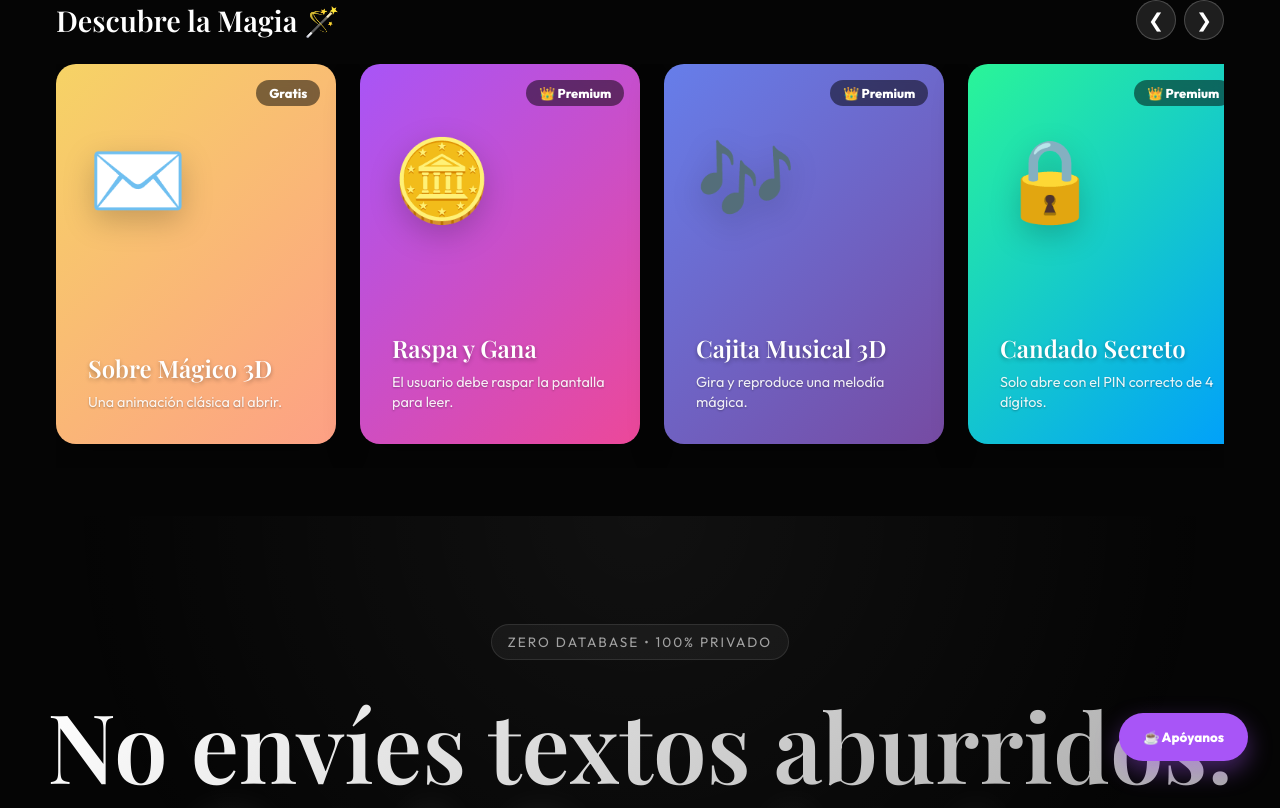
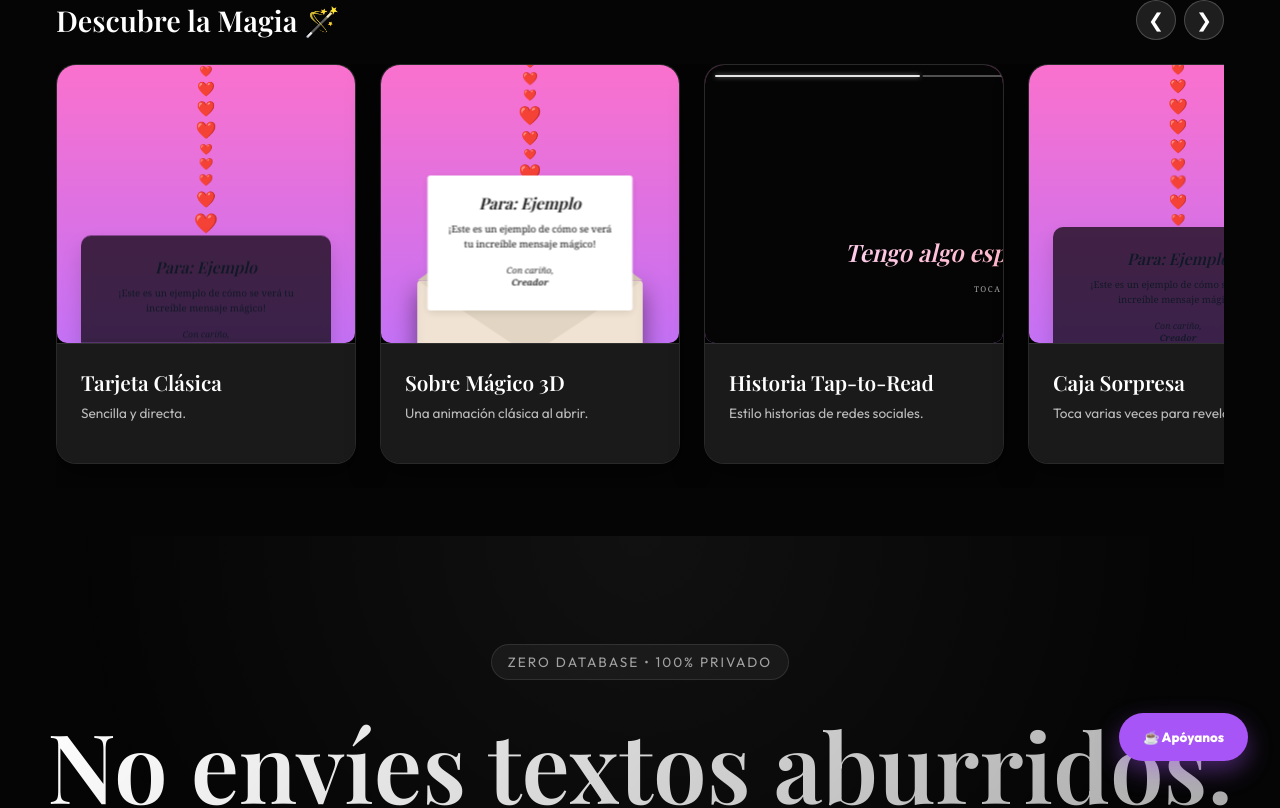
Before and after one commit to TheEdsan/pixelhugs, a React (Vite) app: page / in a window 1280 px wide. Shown: the top 808 px of the page. Built offline with nearby package versions, Linux system fonts and the light colour scheme; a web font is replaced by a local one.

Commit message:
Feature: replace static carousel icons with live miniature Viewer previews

```diff
--- a/src/components/HeroCarousel.jsx
+++ b/src/components/HeroCarousel.jsx
@@ -1,56 +1,36 @@
 import React, { useRef } from 'react';
+import Viewer from './Viewer';
 
 export default function HeroCarousel() {
   const scrollRef = useRef(null);
 
   const scroll = (direction) => {
     if (scrollRef.current) {
-      const scrollAmount = direction === 'left' ? -300 : 300;
+      const scrollAmount = direction === 'left' ? -350 : 350;
       scrollRef.current.scrollBy({ left: scrollAmount, behavior: 'smooth' });
     }
   };
 
   const showcaseItems = [
-    {
-      id: 'envelope_3d',
-      title: 'Sobre Mágico 3D',
-      desc: 'Una animación clásica al abrir.',
-      badge: 'Gratis',
-      icon: '✉️',
-      color: 'linear-gradient(135deg, #f6d365 0%, #fda085 100%)'
-    },
-    {
-      id: 'scratch_card',
-      title: 'Raspa y Gana',
-      desc: 'El usuario debe raspar la pantalla para leer.',
-      badge: '👑 Premium',
-      icon: '🪙',
-      color: 'linear-gradient(135deg, #a855f7 0%, #ec4899 100%)'
-    },
-    {
-      id: 'music_box',
-      title: 'Cajita Musical 3D',
-      desc: 'Gira y reproduce una melodía mágica.',
-      badge: '👑 Premium',
-      icon: '🎶',
-      color: 'linear-gradient(135deg, #667eea 0%, #764ba2 100%)'
-    },
-    {
-      id: 'pin_lock',
-      title: 'Candado Secreto',
-      desc: 'Solo abre con el PIN correcto de 4 dígitos.',
-      badge: '👑 Premium',
-      icon: '🔒',
-      color: 'linear-gradient(135deg, #2af598 0%, #009efd 100%)'
-    },
-    {
-      id: 'mystery_box',
-      title: 'Caja Sorpresa',
-      desc: 'Toca varias veces para revelar el secreto.',
-      badge: '👑 Premium',
-      icon: '🎁',
-      color: 'linear-gradient(135deg, #ff0844 0%, #ffb199 100%)'
-    }
+    { id: 'center_card', title: 'Tarjeta Clásica', desc: 'Sencilla y directa.', badge: 'Gratis' },
+    { id: 'envelope_3d', title: 'Sobre Mágico 3D', desc: 'Una animación clásica al abrir.', badge: 'Gratis' },
+    { id: 'wrapped_story', title: 'Historia Tap-to-Read', desc: 'Estilo historias de redes sociales.', badge: '👑 Premium' },
+    { id: 'mystery_box', title: 'Caja Sorpresa', desc: 'Toca varias veces para revelar el secreto.', badge: '👑 Premium' },
+    { id: 'runaway_button', title: 'El Botón Escurridizo', desc: 'Escapa del dedo cada vez que intentan tocarlo.', badge: '👑 Premium' },
+    { id: 'scratch_card', title: 'Raspa y Gana', desc: 'Raspa la pantalla para leer.', badge: '👑 Premium' },
+    { id: 'love_timer', title: 'Cronómetro de Amor', desc: 'Cuenta el tiempo exacto juntos.', badge: '👑 Premium' },
+    { id: 'pin_lock', title: 'Candado Secreto', desc: 'Solo abre con el PIN de 4 dígitos.', badge: '👑 Premium' },
+    { id: 'constellation', title: 'Constelación Estelar', desc: 'Dibuja un mensaje en las estrellas.', badge: '👑 Premium' },
+    { id: 'music_box', title: 'Cajita Musical 3D', desc: 'Gira y reproduce una melodía mágica.', badge: '👑 Premium' },
+    { id: 'sliding_puzzle', title: 'Rompecabezas', desc: 'Desliza las piezas para armar tu mensaje.', badge: '👑 Premium' },
+    { id: 'bottle_ocean', title: 'Mensaje en Botella', desc: 'Llega flotando en el océano.', badge: '👑 Premium' },
+    { id: 'ghost_typewriter', title: 'Máquina Fantasma', desc: 'Escribe tu mensaje letra por letra.', badge: '👑 Premium' },
+    { id: 'travel_passport', title: 'Pasaporte', desc: 'Diseño de sellos internacionales.', badge: '👑 Premium' },
+    { id: 'minesweeper', title: 'Buscaminas del Amor', desc: 'Encuentra corazones sin explotar.', badge: '👑 Premium' },
+    { id: 'foggy_mirror', title: 'Espejo Empañado', desc: 'Limpia el vapor para leer.', badge: '👑 Premium' },
+    { id: 'time_capsule', title: 'Cápsula del Tiempo', desc: 'Se bloquea hasta una fecha futura.', badge: '👑 Premium' },
+    { id: 'tarot_reading', title: 'Cartas del Destino', desc: 'Lectura de tarot mágica.', badge: '👑 Premium' },
+    { id: 'vip_ticket', title: 'Boleto VIP Dorado', desc: 'Pase exclusivo brillante.', badge: '👑 Premium' }
   ];
 
   return (
@@ -64,16 +44,40 @@ export default function HeroCarousel() {
       </div>
 
       <div className="carousel-scroll" ref={scrollRef}>
-        {showcaseItems.map(item => (
-          <div key={item.id} className="carousel-card" style={{ background: item.color }}>
-            <div className="card-badge">{item.badge}</div>
-            <div className="card-icon">{item.icon}</div>
-            <div className="card-info">
-              <h4>{item.title}</h4>
-              <p>{item.desc}</p>
+        {showcaseItems.map((item, idx) => {
+          // Use alternating themes for variety
+          const themesList = ['love_watercolor', 'neon_vibe', 'birthday_minimal', 'festive_women', 'festive_men'];
+          const theme = themesList[idx % themesList.length];
+          const mockData = {
+            layoutId: item.id,
+            themeId: theme,
+            toName: 'Ejemplo',
+            message: '¡Este es un ejemplo de cómo se verá tu increíble mensaje mágico!',
+            fromName: 'Creador',
+            pinCode: '1234',
+            question: '¿Te gusta esto?',
+            startDate: '2023-01-01'
+          };
+
+          return (
+            <div key={item.id} className="carousel-card-live">
+              <div className="card-badge">{item.badge}</div>
+
+              <div className="live-preview-wrapper">
+                <div className="live-preview-content">
+                  <Viewer data={mockData} isPreview={true} isEditor={true} />
+                </div>
+                {/* Overlay to intercept clicks and keep it as a pure preview */}
+                <div className="live-preview-overlay"></div>
+              </div>
+
+              <div className="card-info-live">
+                <h4>{item.title}</h4>
+                <p>{item.desc}</p>
+              </div>
             </div>
-          </div>
-        ))}
+          );
+        })}
       </div>
     </div>
   );
--- a/src/index.css
+++ b/src/index.css
@@ -159,23 +159,74 @@ body {
   border-radius: 10px;
 }
 
-.carousel-card {
-  min-width: 280px;
-  height: 380px;
+.carousel-card-live {
+  min-width: 300px;
+  height: 400px;
   border-radius: 20px;
-  padding: 2rem;
+  background: #111;
   display: flex;
   flex-direction: column;
-  justify-content: space-between;
   position: relative;
   scroll-snap-align: start;
-  box-shadow: 0 15px 35px rgba(0,0,0,0.3);
+  box-shadow: 0 10px 30px rgba(0,0,0,0.5);
   transition: transform 0.3s;
   overflow: hidden;
+  border: 1px solid rgba(255,255,255,0.1);
 }
 
-.carousel-card:hover {
+.carousel-card-live:hover {
   transform: translateY(-5px);
+  border-color: rgba(255,255,255,0.3);
+}
+
+.live-preview-wrapper {
+  flex: 1;
+  position: relative;
+  overflow: hidden;
+  background: #000;
+}
+
+.live-preview-content {
+  width: 200%;
+  height: 200%;
+  transform: scale(0.5);
+  transform-origin: top left;
+  position: absolute;
+  top: 0;
+  left: 0;
+  pointer-events: none; /* Let the overlay capture clicks */
+}
+
+.live-preview-overlay {
+  position: absolute;
+  top: 0; left: 0; right: 0; bottom: 0;
+  z-index: 10;
+  cursor: grab;
+}
+
+.carousel-card-live:active .live-preview-overlay {
+  cursor: grabbing;
+}
+
+.card-info-live {
+  padding: 1.5rem;
+  background: #1a1a1a;
+  border-top: 1px solid rgba(255,255,255,0.1);
+  min-height: 120px;
+}
+
+.card-info-live h4 {
+  font-family: var(--font-elegant);
+  font-size: 1.3rem;
+  color: #fff;
+  margin: 0 0 0.5rem 0;
+}
+
+.card-info-live p {
+  color: rgba(255, 255, 255, 0.7);
+  font-size: 0.85rem;
+  line-height: 1.4;
+  margin: 0;
 }
 
 .card-badge {
@@ -191,27 +242,6 @@ body {
   font-weight: bold;
 }
 
-.card-icon {
-  font-size: 5rem;
-  margin-top: 2rem;
-  filter: drop-shadow(0 10px 15px rgba(0,0,0,0.2));
-}
-
-.card-info h4 {
-  font-family: var(--font-elegant);
-  font-size: 1.5rem;
-  color: #fff;
-  margin: 0 0 0.5rem 0;
-  text-shadow: 0 2px 4px rgba(0,0,0,0.3);
-}
-
-.card-info p {
-  color: rgba(255, 255, 255, 0.9);
-  font-size: 0.9rem;
-  line-height: 1.4;
-  margin: 0;
-  text-shadow: 0 1px 2px rgba(0,0,0,0.3);
-}
 
 .gallery-header p {
   color: #737373;
```
